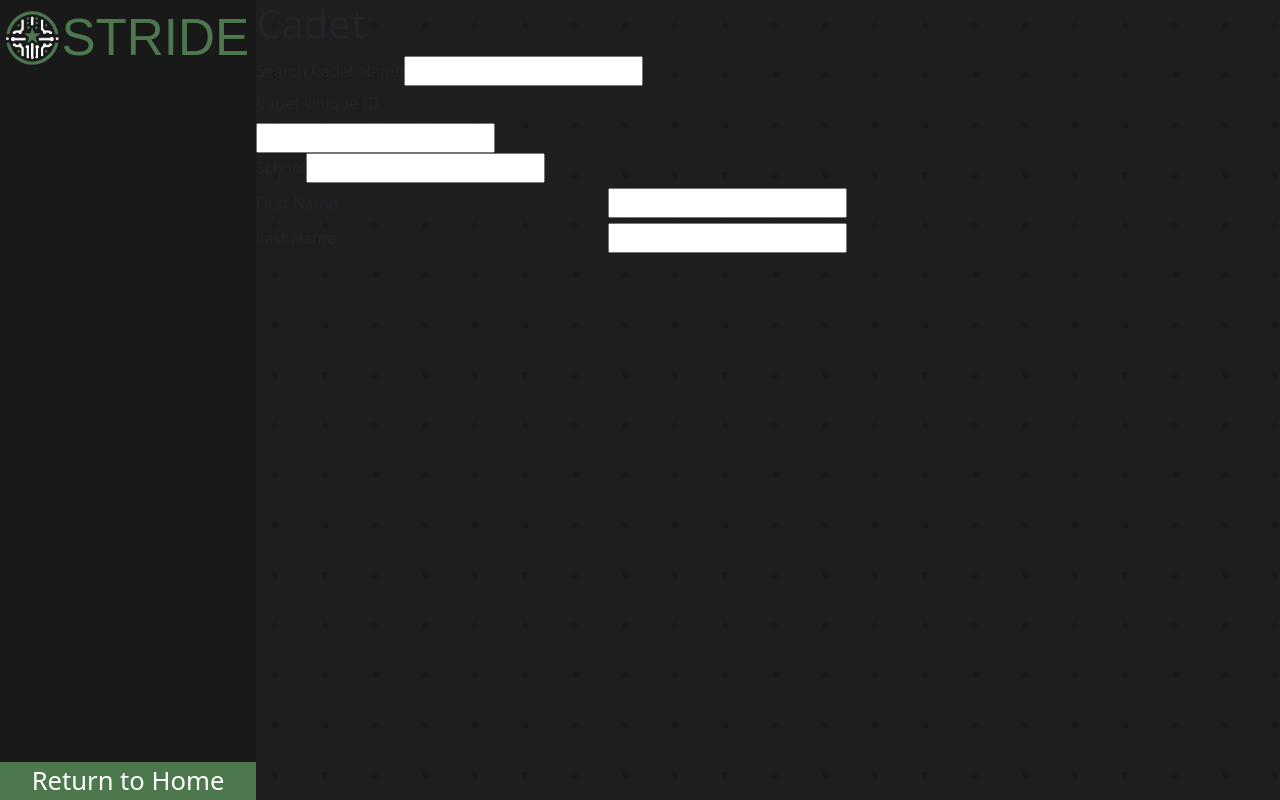
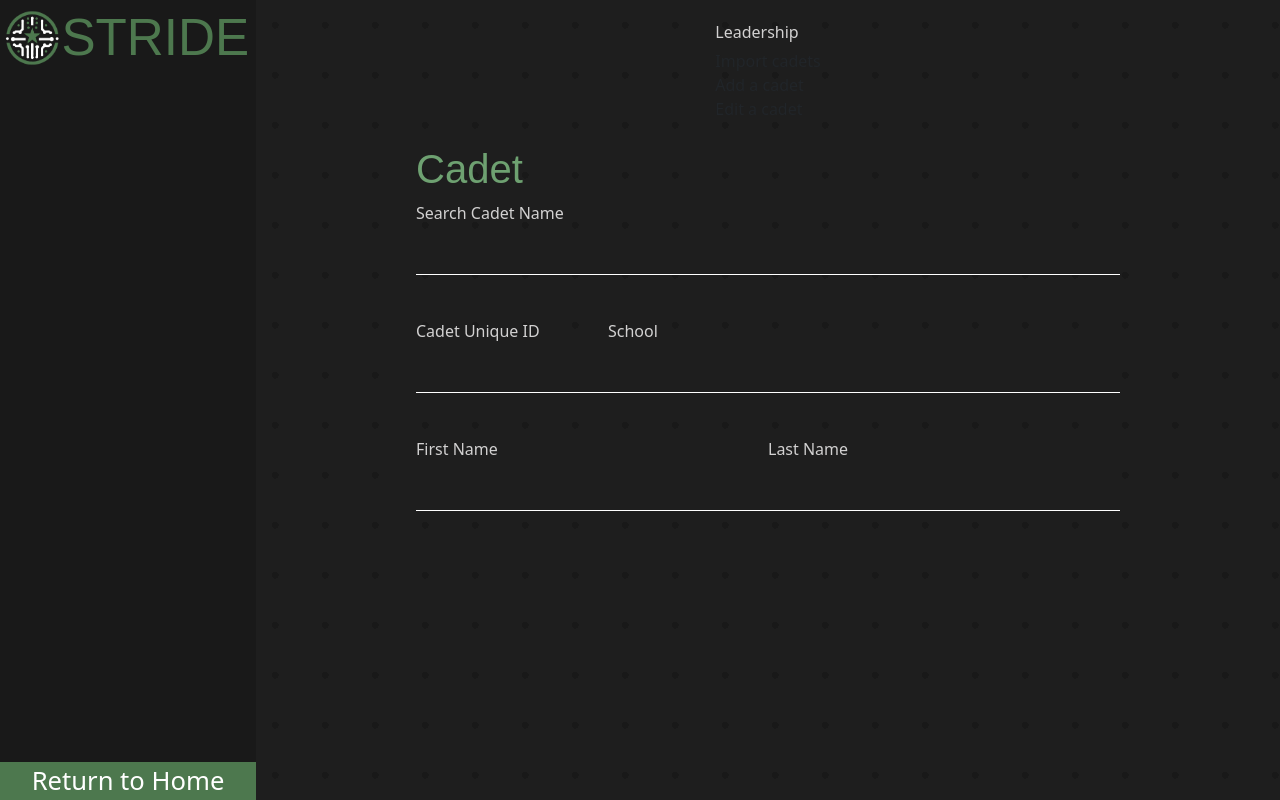
Before and after one commit to Abishanka/STRIDE, a Vue app in the folder electron/frontend/: page /cadetprofile in a window 1280 px wide. Built offline with nearby package versions, Linux system fonts and the light colour scheme.

Commit message:
Made some changes to cadet profile page

```diff
--- a/electron/frontend/src/components/CadetProfileView.vue
+++ b/electron/frontend/src/components/CadetProfileView.vue
@@ -17,6 +17,15 @@
         </div>
       </div>
       <div class="content-container">
+        <div class="cadet-menu-form">
+          <div class="form-row">
+            <div class="form-group">
+              <label for="cadet-menu" class="form-label">Leadership</label>
+              <div class="cadetMenu-options" v-for="option in cadetMenuOptions" :key="option"
+              :class="{ 'cadetMenu-selected-option': option === cadetMenu_option }" @click="leaderOptionClick(option)">{{ option }}</div>
+            </div>
+          </div>
+        </div>
         <div class="cadet-form">
           <h1 class="cadet-form-heading">Cadet</h1>
           <div class="form-row">
@@ -71,7 +80,8 @@ export default {
       } else {
         return [];
       }
-    })
+    }),
+    cadetMenuOptions: ['Import cadets', 'Add a cadet', 'Edit a cadet']
     }
   },
   methods: {
@@ -113,4 +123,85 @@ import '../assets/styles/Sidebar.css';
       padding: 0;
       display: flex;
   }
+
+  .content-container {
+    display: flex;
+    flex-direction: column;
+    align-items: center;
+    padding: 20px;
+    flex-grow: 1;
+  }
+
+  .cadet-form .cadet-menu-form {
+      position: relative;
+      width: 60vw;
+      padding-top: 2.5vh;
+      background-color: #1E1E1E;
+      padding: 3vh;
+      border-radius: 5px;
+      text-align: center;
+  }
+
+  .cadet-form-heading {
+      font-family: sans-serif;
+      color: #6EA171;
+  }
+
+  .form-row {
+      display: flex;
+      justify-content: space-between;
+      flex-wrap: wrap;
+      margin: 0;
+      margin-bottom: 3vh;
+  }
+
+  .form-row input {
+      width: 100%;
+      padding: 10px;
+      margin-bottom: 20px;
+      border: none;
+      border-bottom: 1px solid #fff;
+      background-color: #1E1E1E;
+      color: #D2D1D1;
+  }
+
+  .form-row input:focus {
+      outline: none;
+      border-bottom: 1px solid #6EA171;
+  }
+
+  .form-label {
+      margin-bottom: 5px;
+      display: block;
+      text-align: left;
+      color: #D2D1D1;
+  }
+
+  .form-group {
+      margin: 0;
+  }
+
+  .form-group .bluecard-options .cadetMenu-options {
+      color: white;
+      display: inline-block;
+      align-items: center;
+      justify-content: center;
+      background-color: #191919;
+      padding: 1vh;
+      width: 5.6vw;
+      border-color: transparent;
+  }
+
+  .bluecard-options:hover {
+      background-color: #6EA171;
+      cursor: pointer;
+  }
+
+  .bluecard-options:focus {
+      outline: none;
+  }
+
+  .bluecard-selected-option {
+      background-color: #4D784E !important;
+  }
 </style>
```
Also changed, not shown: 1 other file (tests, documents, lock files or other folders).
